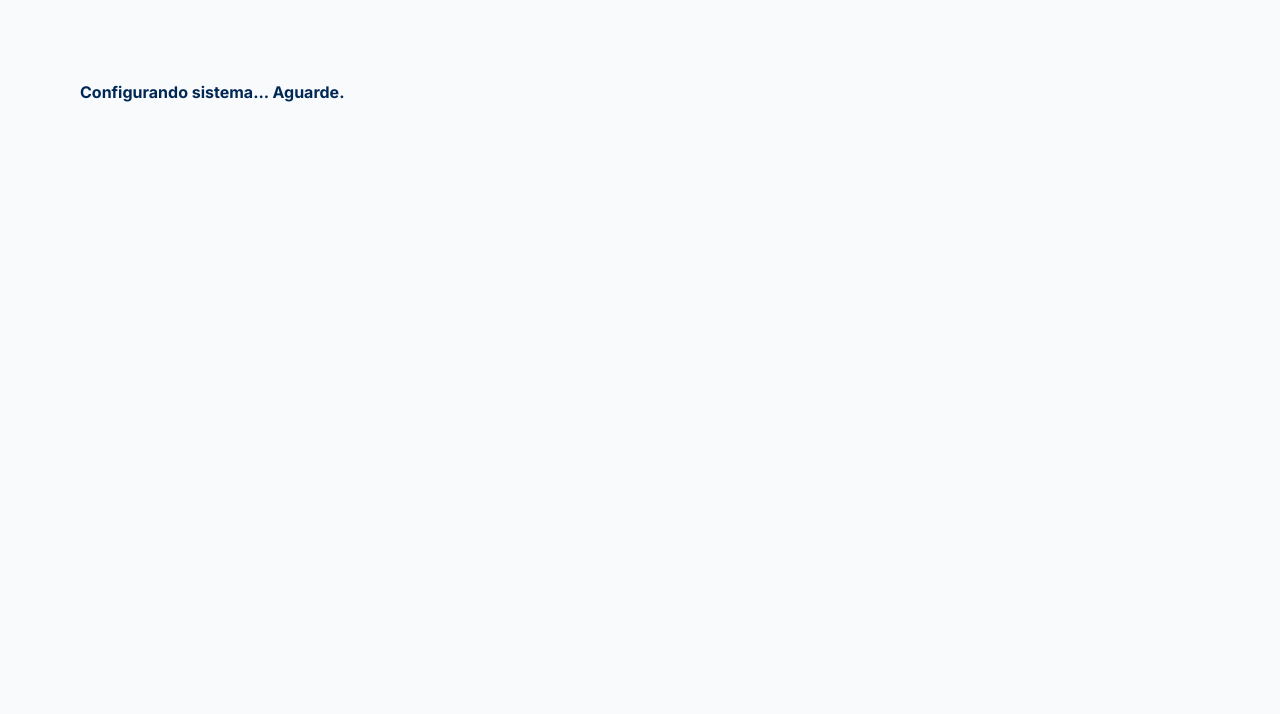
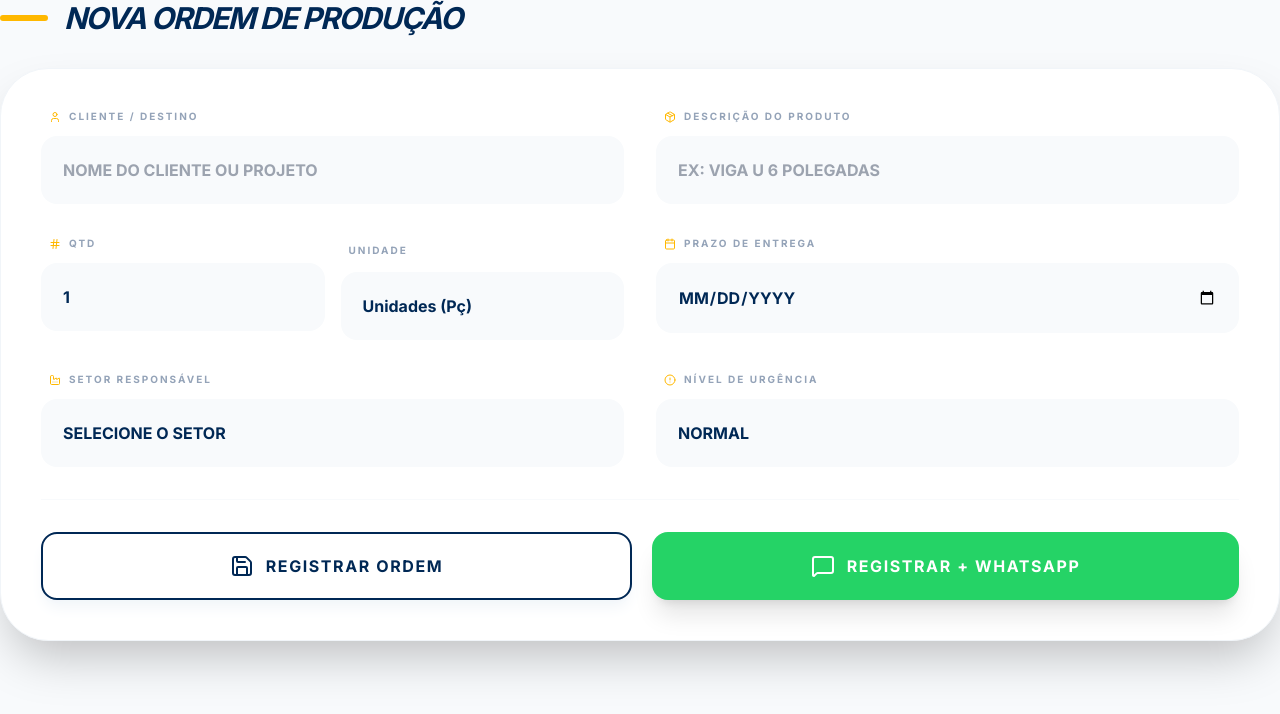
Before and after one commit to pcp2-source/ORDEM-PESO, a React (Vite) app: page / in a window 1280 px wide. Shown: the top 714 px of the page. Built offline with nearby package versions, Linux system fonts and the light colour scheme.

Commit message:
Add files via upload

```diff
--- a/App.tsx
+++ b/App.tsx
@@ -1,192 +1,128 @@
-import React, { useState, useEffect } from 'react';
-import {
-  LayoutDashboard, PlusCircle, ListTodo, Search, Menu, X, Loader2,
-  BrainCircuit, Settings, Table as TableIcon, Factory, UserCheck,
-  Scale, Compass, History as HistoryIcon, Lock, LogIn, LogOut,
-  ShieldAlert, Eye, EyeOff, KeyRound, ShieldCheck
-} from 'lucide-react';
+import React, { useState } from 'react';
+import { Save, User, Package, AlertCircle, MessageSquare, Factory, Calendar, Hash } from 'lucide-react';
 
-// IMPORTAÇÕES CORRIGIDAS E SINCRONIZADAS COM SUA PASTA COMPONENTS
-import DashboardView from './components/DashboardView';
-import NewOrderView from './components/NewOrderView';
-import OrdersView from './components/OrdersView';
-import DetalhamentoView from './components/PieceOrderFormView'; // Agora apontando para o arquivo correto
-import SettingsView from './components/SettingsView';
-import WeightCalculatorView from './components/WeightCalculatorView';
-import EngineeringRegistryView from './components/EngineeringRegistryView';
-import HistoryView from './components/HistoryView';
-import { analyzeProduction } from './services/geminiService';
+const NewOrderView = () => {
+  return (
+    <div className="animate-in fade-in slide-in-from-bottom-4 duration-700">
+      {/* TÍTULO DA ABA */}
+      <div className="flex items-center gap-4 mb-8">
+        <div className="h-1.5 w-12 bg-[#FFB800] rounded-full"></div>
+        <h2 className="text-3xl font-black text-[#002855] italic uppercase tracking-tighter">
+          Nova Ordem de Produção
+        </h2>
+      </div>
 
-// Tipagens
-import { ProductionOrder, OrderStatus, Priority, SystemUser, SystemConfig, ProductionSector, ProductionSubSector, SheetMaterial, TubeRoundMaterial, MetalonSquareMaterial, MetalonRectMaterial, LoadHistoryEntry, EngineeringPart } from './types';
+      {/* CARD PRINCIPAL - FUNDO BRANCO ARREDONDADO */}
+      <div className="bg-white p-10 rounded-[3rem] border border-slate-100 shadow-2xl">
+        <form className="space-y-8">
 
-const SoAcoLogo = ({ light = false, large = false }) => (
-  <div className="flex items-center gap-2 select-none">
-    <div className={`flex items-baseline font-black italic tracking-tighter ${large ? 'text-5xl' : 'text-2xl'}`}>
-      <span className="text-[#FFB800]">SÓ</span>
-      <span className={light ? "text-white ml-1" : "text-[#002855] ml-1"}>AÇO</span>
-    </div>
-    <div className={`${large ? 'w-4 h-4' : 'w-2 h-2'} rounded-full bg-[#FFB800] mt-2 animate-pulse`}></div>
-  </div>
-);
+          {/* GRID PRINCIPAL - 2 COLUNAS NO PC */}
+          <div className="grid grid-cols-1 md:grid-cols-2 gap-8">
 
-const App: React.FC = () => {
-  const [activeTab, setActiveTab] = useState<'dashboard' | 'orders' | 'new-order' | 'piece-order' | 'weight-calc' | 'eng-registry' | 'history' | 'settings'>('dashboard');
-  const [orders, setOrders] = useState<ProductionOrder[]>([]);
-  const [loadHistory, setLoadHistory] = useState<LoadHistoryEntry[]>([]);
-  const [library, setLibrary] = useState<EngineeringPart[]>([]);
-  const [users, setUsers] = useState<SystemUser[]>([]);
-  const [activeUser, setActiveUser] = useState<SystemUser | null>(null);
-  const [isLoggedIn, setIsLoggedIn] = useState(false);
-  const [isSidebarOpen, setIsSidebarOpen] = useState(true);
-  const [isAnalyzing, setIsAnalyzing] = useState(false);
+            {/* CLIENTE */}
+            <div className="space-y-3">
+              <label className="text-[10px] font-black text-slate-400 uppercase tracking-[0.2em] ml-2 flex items-center gap-2">
+                <User size={12} className="text-[#FFB800]" /> Cliente / Destino
+              </label>
+              <input
+                type="text"
+                placeholder="NOME DO CLIENTE OU PROJETO"
+                className="w-full p-5 bg-slate-50 border-2 border-transparent rounded-2xl outline-none focus:border-[#FFB800] focus:bg-white transition-all font-bold text-[#002855] uppercase"
+              />
+            </div>
 
-  // Estados de Materiais e Estrutura
-  const [sectors, setSectors] = useState<ProductionSector[]>([]);
-  const [subSectors, setSubSectors] = useState<ProductionSubSector[]>([]);
-  const [sheets, setSheets] = useState<SheetMaterial[]>([]);
-  const [tubesRound, setTubesRound] = useState<TubeRoundMaterial[]>([]);
-  const [tubesSquare, setTubesSquare] = useState<MetalonSquareMaterial[]>([]);
-  const [tubesRect, setTubesRect] = useState<MetalonRectMaterial[]>([]);
+            {/* PRODUTO */}
+            <div className="space-y-3">
+              <label className="text-[10px] font-black text-slate-400 uppercase tracking-[0.2em] ml-2 flex items-center gap-2">
+                <Package size={12} className="text-[#FFB800]" /> Descrição do Produto
+              </label>
+              <input
+                type="text"
+                placeholder="EX: VIGA U 6 POLEGADAS"
+                className="w-full p-5 bg-slate-50 border-2 border-transparent rounded-2xl outline-none focus:border-[#FFB800] focus:bg-white transition-all font-bold text-[#002855] uppercase"
+              />
+            </div>
 
-  const [config, setConfig] = useState<SystemConfig>({
-    contacts: [{ id: '1', label: 'Principal', number: '5586994703472' }],
-    settingsPassword: ''
-  });
+            {/* QUANTIDADE E UNIDADE (Lado a Lado) */}
+            <div className="grid grid-cols-2 gap-4">
+              <div className="space-y-3">
+                <label className="text-[10px] font-black text-slate-400 uppercase tracking-[0.2em] ml-2 flex items-center gap-2">
+                  <Hash size={12} className="text-[#FFB800]" /> Qtd
+                </label>
+                <input
+                  type="number"
+                  defaultValue="1"
+                  className="w-full p-5 bg-slate-50 border-2 border-transparent rounded-2xl font-bold text-[#002855]"
+                />
+              </div>
+              <div className="space-y-3">
+                <label className="text-[10px] font-black text-slate-400 uppercase tracking-[0.2em] ml-2">Unidade</label>
+                <select className="w-full p-5 bg-slate-50 border-2 border-transparent rounded-2xl font-bold text-[#002855] appearance-none cursor-pointer">
+                  <option>Unidades (Pç)</option>
+                  <option>Peso (Kg)</option>
+                  <option>Metros (m)</option>
+                </select>
+              </div>
+            </div>
 
-  const [loginUserId, setLoginUserId] = useState('');
-  const [loginPassword, setLoginPassword] = useState('');
-  const [loginError, setLoginError] = useState('');
-  const [setupMode, setSetupMode] = useState(false);
+            {/* PRAZO DE ENTREGA */}
+            <div className="space-y-3">
+              <label className="text-[10px] font-black text-slate-400 uppercase tracking-[0.2em] ml-2 flex items-center gap-2">
+                <Calendar size={12} className="text-[#FFB800]" /> Prazo de Entrega
+              </label>
+              <input
+                type="date"
+                className="w-full p-5 bg-slate-50 border-2 border-transparent rounded-2xl font-bold text-[#002855] uppercase cursor-pointer"
+              />
+            </div>
 
-  useEffect(() => {
-    const savedUsers = localStorage.getItem('sa_users');
-    if (savedUsers) {
-      const parsed = JSON.parse(savedUsers);
-      setUsers(parsed);
-      if (parsed.length === 0) setSetupMode(true);
-    } else {
-      setSetupMode(true);
-    }
-  }, []);
+            {/* SETOR RESPONSÁVEL */}
+            <div className="space-y-3">
+              <label className="text-[10px] font-black text-slate-400 uppercase tracking-[0.2em] ml-2 flex items-center gap-2">
+                <Factory size={12} className="text-[#FFB800]" /> Setor Responsável
+              </label>
+              <select className="w-full p-5 bg-slate-50 border-2 border-transparent rounded-2xl font-bold text-[#002855] appearance-none cursor-pointer">
+                <option value="">SELECIONE O SETOR</option>
+                <option>CORTE E DOBRA</option>
+                <option>SOLDA / MONTAGEM</option>
+                <option>PINTURA</option>
+                <option>EXPEDIÇÃO</option>
+              </select>
+            </div>
 
-  const handleLogin = (e: React.FormEvent) => {
-    e.preventDefault();
-    const user = users.find(u => u.id === loginUserId);
-    if (user && user.password === loginPassword) {
-      setActiveUser(user);
-      setIsLoggedIn(true);
-      setLoginError('');
-    } else {
-      setLoginError('Senha incorreta ou usuário não selecionado.');
-    }
-  };
+            {/* NÍVEL DE URGÊNCIA */}
+            <div className="space-y-3">
+              <label className="text-[10px] font-black text-slate-400 uppercase tracking-[0.2em] ml-2 flex items-center gap-2">
+                <AlertCircle size={12} className="text-[#FFB800]" /> Nível de Urgência
+              </label>
+              <select className="w-full p-5 bg-slate-50 border-2 border-transparent rounded-2xl font-bold text-[#002855] appearance-none cursor-pointer">
+                <option value="LOW">BAIXA</option>
+                <option value="MEDIUM" selected>NORMAL</option>
+                <option value="HIGH">ALTA</option>
+                <option value="URGENT">URGENTE</option>
+              </select>
+            </div>
+          </div>
 
-  if (setupMode) return <div className="p-20 text-[#002855] font-bold">Configurando sistema... Aguarde.</div>;
-  if (!isLoggedIn) return <LoginView users={users} loginUserId={loginUserId} setLoginUserId={setLoginUserId} loginPassword={loginPassword} setLoginPassword={setLoginPassword} loginError={loginError} onLogin={handleLogin} />;
-
-  return (
-    <div className="min-h-screen flex bg-slate-50 overflow-hidden">
-      <aside className={`bg-[#001a35] text-white transition-all duration-300 ${isSidebarOpen ? 'w-64' : 'w-20'} flex flex-col shadow-2xl z-20`}>
-        <div className="p-6 flex items-center justify-between border-b border-white/5">
-          {isSidebarOpen && <SoAcoLogo light />}
-          <button onClick={() => setIsSidebarOpen(!isSidebarOpen)} className="p-1 hover:bg-white/10 rounded transition-colors">
-            {isSidebarOpen ? <X className="w-5 h-5" /> : <Menu className="w-6 h-6 mx-auto" />}
-          </button>
-        </div>
-
-        <nav className="flex-1 mt-6 px-4 space-y-2 overflow-y-auto">
-          <NavItem icon={<LayoutDashboard />} label="Dashboard" active={activeTab === 'dashboard'} collapsed={!isSidebarOpen} onClick={() => setActiveTab('dashboard')} />
-          <NavItem icon={<ListTodo />} label="Ordens de Serviço" active={activeTab === 'orders'} collapsed={!isSidebarOpen} onClick={() => setActiveTab('orders')} />
-          <div className="py-2"><div className="h-px bg-white/10"></div></div>
-          <NavItem icon={<PlusCircle />} label="Nova OP Simples" active={activeTab === 'new-order'} collapsed={!isSidebarOpen} onClick={() => setActiveTab('new-order')} />
-          <NavItem icon={<TableIcon />} label="Detalhamento" active={activeTab === 'piece-order'} collapsed={!isSidebarOpen} onClick={() => setActiveTab('piece-order')} />
-          <NavItem icon={<Scale />} label="Cálculo de Peso" active={activeTab === 'weight-calc'} collapsed={!isSidebarOpen} onClick={() => setActiveTab('weight-calc')} />
-          <NavItem icon={<Compass />} label="Cadastro ENG" active={activeTab === 'eng-registry'} collapsed={!isSidebarOpen} onClick={() => setActiveTab('eng-registry')} />
-          <NavItem icon={<HistoryIcon />} label="Histórico Carga" active={activeTab === 'history'} collapsed={!isSidebarOpen} onClick={() => setActiveTab('history')} />
-          <div className="py-2"><div className="h-px bg-white/10"></div></div>
-          <NavItem icon={<Settings />} label="Configurações" active={activeTab === 'settings'} collapsed={!isSidebarOpen} onClick={() => setActiveTab('settings')} />
-        </nav>
-
-        <div className="p-4 bg-[#001328] space-y-2">
-          <button onClick={() => setIsLoggedIn(false)} className="w-full flex items-center gap-3 p-3 rounded-xl bg-rose-500/10 text-rose-500 font-bold border border-rose-500/20">
-            <LogOut />
-            {isSidebarOpen && <span>Sair</span>}
-          </button>
-        </div>
-      </aside>
-
-      <main className="flex-1 flex flex-col h-screen overflow-hidden">
-        <header className="h-20 bg-white border-b border-slate-200 flex items-center justify-between px-8 z-10">
-          <div className="relative w-96">
-            <Search className="absolute left-4 top-1/2 -translate-y-1/2 text-slate-400 w-4 h-4" />
-            <input type="text" placeholder="Pesquisar..." className="w-full bg-slate-50 border border-slate-200 rounded-xl py-2.5 pl-11 pr-4 text-sm" />
+          {/* BOTÕES IGUAIS AO PRINT */}
+          <div className="flex flex-col md:flex-row items-stretch gap-5 pt-8 border-t border-slate-50">
+            <button
+              type="button"
+              className="flex-1 bg-white border-2 border-[#002855] text-[#002855] hover:bg-slate-50 font-black uppercase tracking-widest py-5 px-8 rounded-2xl flex items-center justify-center gap-3 transition-all active:scale-95 shadow-lg shadow-slate-100"
+            >
+              <Save className="w-6 h-6" /> REGISTRAR ORDEM
+            </button>
+            <button
+              type="button"
+              className="flex-1 bg-[#25D366] hover:bg-[#128C7E] text-white font-black uppercase tracking-widest py-5 px-8 rounded-2xl flex items-center justify-center gap-3 transition-all shadow-xl active:scale-95"
+            >
+              <MessageSquare className="w-6 h-6" /> REGISTRAR + WHATSAPP
+            </button>
           </div>
-          <div className="flex items-center gap-4">
-             <div className="text-right">
-                <p className="text-[11px] font-black text-[#002855] uppercase">{activeUser?.name}</p>
-                <p className="text-[8px] font-bold text-slate-400 uppercase tracking-widest italic">Acesso Autorizado</p>
-             </div>
-             <div className="w-10 h-10 rounded-xl bg-[#002855] border-2 border-[#FFB800] flex items-center justify-center text-white font-black">
-                {activeUser?.name?.substring(0,2).toUpperCase()}
-             </div>
-          </div>
-        </header>
-
-        <div className="flex-1 overflow-y-auto p-8 bg-[#f8fafc]">
-          {/* RENDERIZAÇÃO DAS ABAS COM PASSAGEM DE DADOS CORRIGIDA */}
-          {activeTab === 'dashboard' && <DashboardView orders={orders} sectors={sectors} subSectors={subSectors} users={users} />}
-          {activeTab === 'orders' && <OrdersView orders={orders} />}
-          {activeTab === 'new-order' && <NewOrderView />}
-          {activeTab === 'piece-order' && <DetalhamentoView onSubmit={() => {}} onCancel={() => setActiveTab('dashboard')} sectors={sectors} subSectors={subSectors} />}
-          {activeTab === 'weight-calc' && <WeightCalculatorView sheets={sheets} tubesRound={tubesRound} tubesSquare={tubesSquare} tubesRect={tubesRect} activeUser={activeUser} />}
-          {activeTab === 'eng-registry' && (
-            <EngineeringRegistryView
-              sheets={sheets} tubesRound={tubesRound} tubesSquare={tubesSquare} tubesRect={tubesRect}
-              loadHistory={loadHistory} setLoadHistory={setLoadHistory}
-              library={library} setLibrary={setLibrary} activeUser={activeUser}
-            />
-          )}
-          {activeTab === 'history' && <HistoryView loadHistory={loadHistory} setLoadHistory={setLoadHistory} activeUser={activeUser} users={users} />}
-          {activeTab === 'settings' && (
-            <SettingsView
-              config={config} setConfig={setConfig} users={users} setUsers={setUsers}
-              sectors={sectors} setSectors={setSectors} subSectors={subSectors} setSubSectors={setSubSectors}
-              sheets={sheets} setSheets={setSheets} tubesRound={tubesRound} setTubesRound={setTubesRound}
-              tubesSquare={tubesSquare} setTubesSquare={setTubesSquare} tubesRect={tubesRect} setTubesRect={setTubesRect}
-            />
-          )}
-        </div>
-      </main>
+        </form>
+      </div>
     </div>
   );
 };
 
-const NavItem = ({ icon, label, active, collapsed, onClick }: any) => (
-  <button onClick={onClick} className={`w-full flex items-center gap-3 p-3.5 rounded-xl transition-all ${active ? 'bg-[#FFB800] text-[#001a35] font-black shadow-lg shadow-[#FFB800]/20' : 'text-slate-400 hover:bg-white/5 hover:text-white'}`}>
-    {icon}
-    {!collapsed && <span className="font-bold">{label}</span>}
-  </button>
-);
-
-const LoginView = ({ users, onLogin, ...props }: any) => (
-  <div className="min-h-screen bg-[#001a35] flex items-center justify-center p-6">
-    <div className="w-full max-w-md bg-white rounded-[3rem] p-10 shadow-2xl text-center border-b-8 border-[#FFB800]">
-       <SoAcoLogo large />
-       <p className="mt-4 text-slate-400 font-bold uppercase text-[10px] tracking-widest italic">Sistema de Gestão de Produção</p>
-       <form onSubmit={onLogin} className="mt-10 space-y-4">
-          <select value={props.loginUserId} onChange={e => props.setLoginUserId(e.target.value)} className="w-full p-5 bg-slate-50 border-2 border-slate-100 rounded-2xl font-black text-[#002855] outline-none focus:border-[#FFB800] appearance-none text-center">
-             <option value="">SELECIONE SEU PERFIL</option>
-             {users.map((u:any) => <option key={u.id} value={u.id}>{u.name.toUpperCase()}</option>)}
-          </select>
-          <input type="password" value={props.loginPassword} onChange={e => props.setLoginPassword(e.target.value)} placeholder="DIGITE SUA SENHA" className="w-full p-5 bg-slate-50 border-2 border-slate-100 rounded-2xl font-black text-[#002855] outline-none focus:border-[#FFB800] text-center" />
-          {props.loginError && <p className="text-rose-500 text-[10px] font-black uppercase">{props.loginError}</p>}
-          <button className="w-full py-5 bg-[#002855] text-[#FFB800] font-black uppercase rounded-2xl flex items-center justify-center gap-3 hover:bg-[#001328] transition-all">
-            <Lock size={18} /> Acessar Painel
-          </button>
-       </form>
-    </div>
-  </div>
-);
-
-export default App;
+export default NewOrderView;
```
